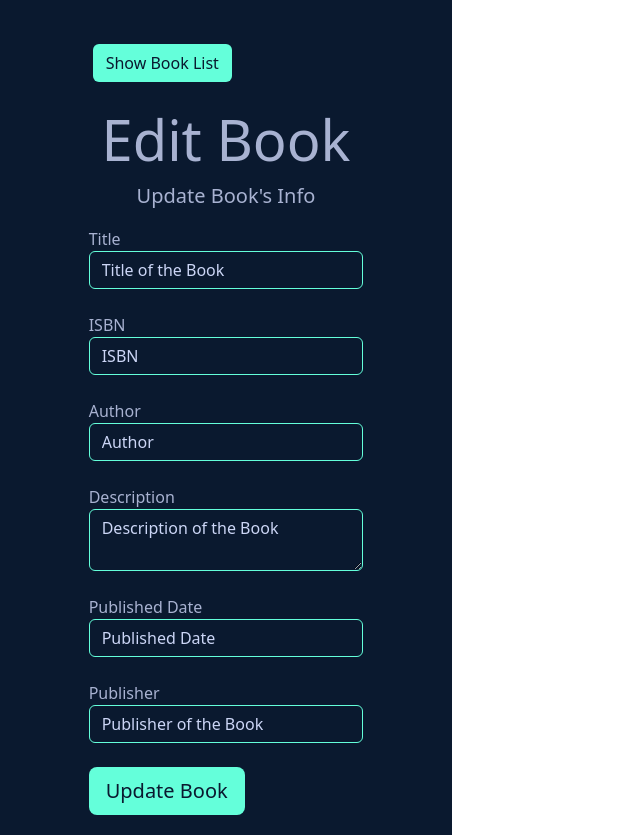
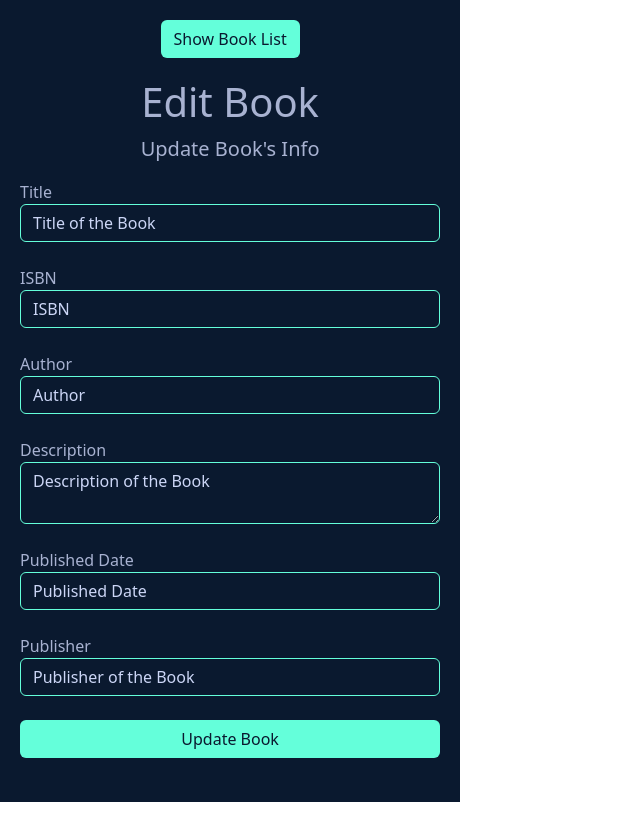
Before and after one commit to KamalBanjade/CRUD-mern-, a React (Vite) app in the folder Client/my-app/: page /edit-book/1 in a window 1280 px wide. Shown: the whole page, without its empty margins (0-640 px from the left). After the commit the page ends 802 px from the top, so only its background shows below. Built offline with nearby package versions, Linux system fonts and the light colour scheme; no server answers.

Commit message:
"Refactored CreateBook and UpdateBookInfo components to update layout, styling, and form input fields"

```diff
--- a/Client/my-app/src/components/CreateBook.jsx
+++ b/Client/my-app/src/components/CreateBook.jsx
@@ -41,16 +41,15 @@ const CreateBook = (props) => {
   };
 
   return (
-    <div className="CreateBook" style={{ backgroundColor: "#0a192f", color: "#a8b2d1", minHeight: "100vh", padding: "20px" }}>
-      <div className="container">
+    <div className="CreateBook" style={{ backgroundColor: "#0a192f", color: "#a8b2d1", minHeight: "100vh", display: "flex", justifyContent: "center", alignItems: "center" }}>
+      <div className="container" style={{ maxWidth: "600px" }}>
         <div className="row">
-          <div className="col-md-8 m-auto">
-            <br />
+          <div className="col-12 text-center">
             <Link to="/" className="btn" style={{ backgroundColor: "#64ffda", color: "#0a192f", marginBottom: "20px" }}>
               Show Book List
             </Link>
           </div>
-          <div className="col-md-10 m-auto">
+          <div className="col-12">
             <h1 className="display-4 text-center">Add Book</h1>
             <p className="lead text-center">Create new book</p>
             <form noValidate onSubmit={onSubmit}>
--- a/Client/my-app/src/components/UpdateBookInfo.jsx
+++ b/Client/my-app/src/components/UpdateBookInfo.jsx
@@ -61,109 +61,112 @@ function UpdateBookInfo(props) {
   };
 
   return (
-    <div className='UpdateBookInfo container'>
-      <div className='row'>
-        <div className='col-md-8 m-auto'>
-          <br />
-          <Link to='/' className='btn btn-custom mb-4'>
+    <div className="UpdateBookInfo" style={{ backgroundColor: "#0a192f", color: "#a8b2d1", minHeight: "100vh", display: "flex", justifyContent: "center", alignItems: "center" }}>
+      <div className="container" style={{ maxWidth: "600px" }}>
+        <div className="row">
+          <div className="col-12 text-center">
+            <Link to="/" className="btn" style={{ backgroundColor: "#64ffda", color: "#0a192f", marginBottom: "20px" }}>
               Show Book List
             </Link>
           </div>
-        <div className='col-md-10 m-auto'>
-          <h1 className='display-4 text-center'>Edit Book</h1>
-          <p className='lead text-center'>Update Book's Info</p>
-        </div>
-      </div>
-
-      <div className='col-md-8 m-auto'>
+          <div className="col-12">
+            <h1 className="display-6 text-center">Edit Book</h1>
+            <p className="lead text-center">Update Book's Info</p>
             <form noValidate onSubmit={onSubmit}>
-          <div className='form-group'>
-            <label htmlFor='title'>Title</label>
+              <div className="form-group">
+                <label htmlFor="title">Title</label>
                 <input
-              type='text'
-              placeholder='Title of the Book'
-              name='title'
-              className='form-control form-control-custom input-placeholder'
+                  type="text"
+                  placeholder="Title of the Book"
+                  name="title"
+                  className="form-control input-placeholder"
                   value={book.title}
                   onChange={onChange}
+                  style={{ backgroundColor: "#0a192f", color: "#a8b2d1", border: "1px solid #64ffda" }}
                 />
               </div>
               <br />
 
-          <div className='form-group'>
-            <label htmlFor='isbn'>ISBN</label>
+              <div className="form-group">
+                <label htmlFor="isbn">ISBN</label>
                 <input
-              type='text'
-              placeholder='ISBN'
-              name='isbn'
-              className='form-control form-control-custom input-placeholder'
+                  type="text"
+                  placeholder="ISBN"
+                  name="isbn"
+                  className="form-control input-placeholder"
                   value={book.isbn}
                   onChange={onChange}
+                  style={{ backgroundColor: "#0a192f", color: "#a8b2d1", border: "1px solid #64ffda" }}
                 />
               </div>
               <br />
 
-          <div className='form-group'>
-            <label htmlFor='author'>Author</label>
+              <div className="form-group">
+                <label htmlFor="author">Author</label>
                 <input
-              type='text'
-              placeholder='Author'
-              name='author'
-              className='form-control form-control-custom input-placeholder'
+                  type="text"
+                  placeholder="Author"
+                  name="author"
+                  className="form-control input-placeholder"
                   value={book.author}
                   onChange={onChange}
+                  style={{ backgroundColor: "#0a192f", color: "#a8b2d1", border: "1px solid #64ffda" }}
                 />
               </div>
               <br />
 
-          <div className='form-group'>
-            <label htmlFor='description'>Description</label>
+              <div className="form-group">
+                <label htmlFor="description">Description</label>
                 <textarea
-              type='text'
-              placeholder='Description of the Book'
-              name='description'
-              className='form-control form-control-custom input-placeholder'
+                  type="text"
+                  placeholder="Description of the Book"
+                  name="description"
+                  className="form-control input-placeholder"
                   value={book.description}
                   onChange={onChange}
+                  style={{ backgroundColor: "#0a192f", color: "#a8b2d1", border: "1px solid #64ffda" }}
                 />
               </div>
               <br />
 
-          <div className='form-group'>
-            <label htmlFor='published_date'>Published Date</label>
+              <div className="form-group">
+                <label htmlFor="published_date">Published Date</label>
                 <input
-              type='text'
-              placeholder='Published Date'
-              name='published_date'
-              className='form-control form-control-custom input-placeholder'
+                  type="text"
+                  placeholder="Published Date"
+                  name="published_date"
+                  className="form-control input-placeholder"
                   value={book.published_date}
                   onChange={onChange}
+                  style={{ backgroundColor: "#0a192f", color: "#a8b2d1", border: "1px solid #64ffda" }}
                 />
               </div>
               <br />
 
-          <div className='form-group'>
-            <label htmlFor='publisher'>Publisher</label>
+              <div className="form-group">
+                <label htmlFor="publisher">Publisher</label>
                 <input
-              type='text'
-              placeholder='Publisher of the Book'
-              name='publisher'
-              className='form-control form-control-custom input-placeholder'
+                  type="text"
+                  placeholder="Publisher of the Book"
+                  name="publisher"
+                  className="form-control input-placeholder"
                   value={book.publisher}
                   onChange={onChange}
+                  style={{ backgroundColor: "#0a192f", color: "#a8b2d1", border: "1px solid #64ffda" }}
                 />
               </div>
-          <br />
-
               <button
-            type='submit'
-            className='btn btn-custom btn-lg btn-block'
+                type="submit"
+                className="btn btn-block mt-4 mb-4 w-100"
+                style={{ backgroundColor: "#64ffda", color: "#0a192f" }}
               >
                 Update Book
               </button>
             </form>
           </div>
         </div>
+      </div>
+    </div>
   );
 }
 
```
Lines whose indentation alone changed are shown as unchanged.
